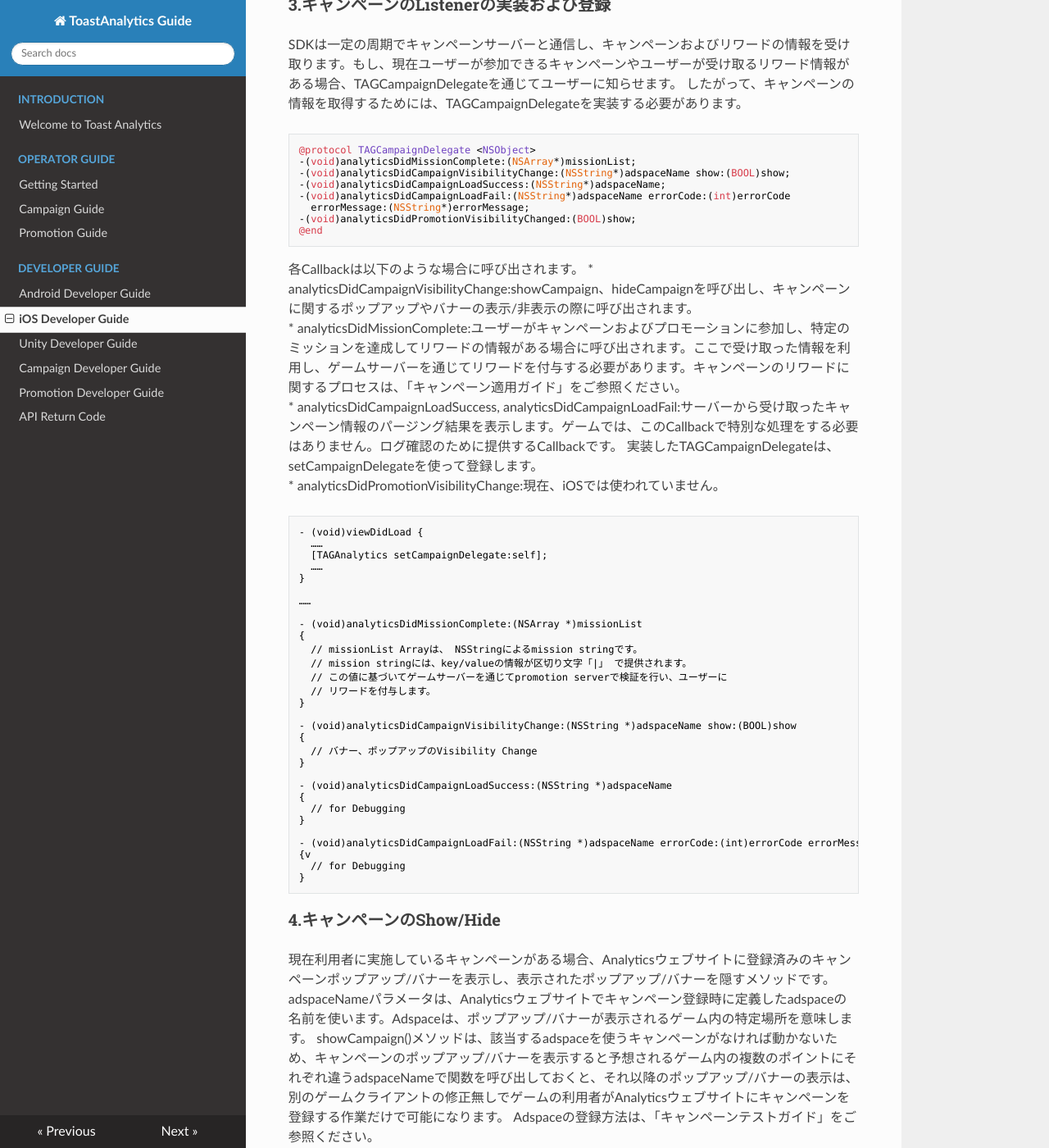
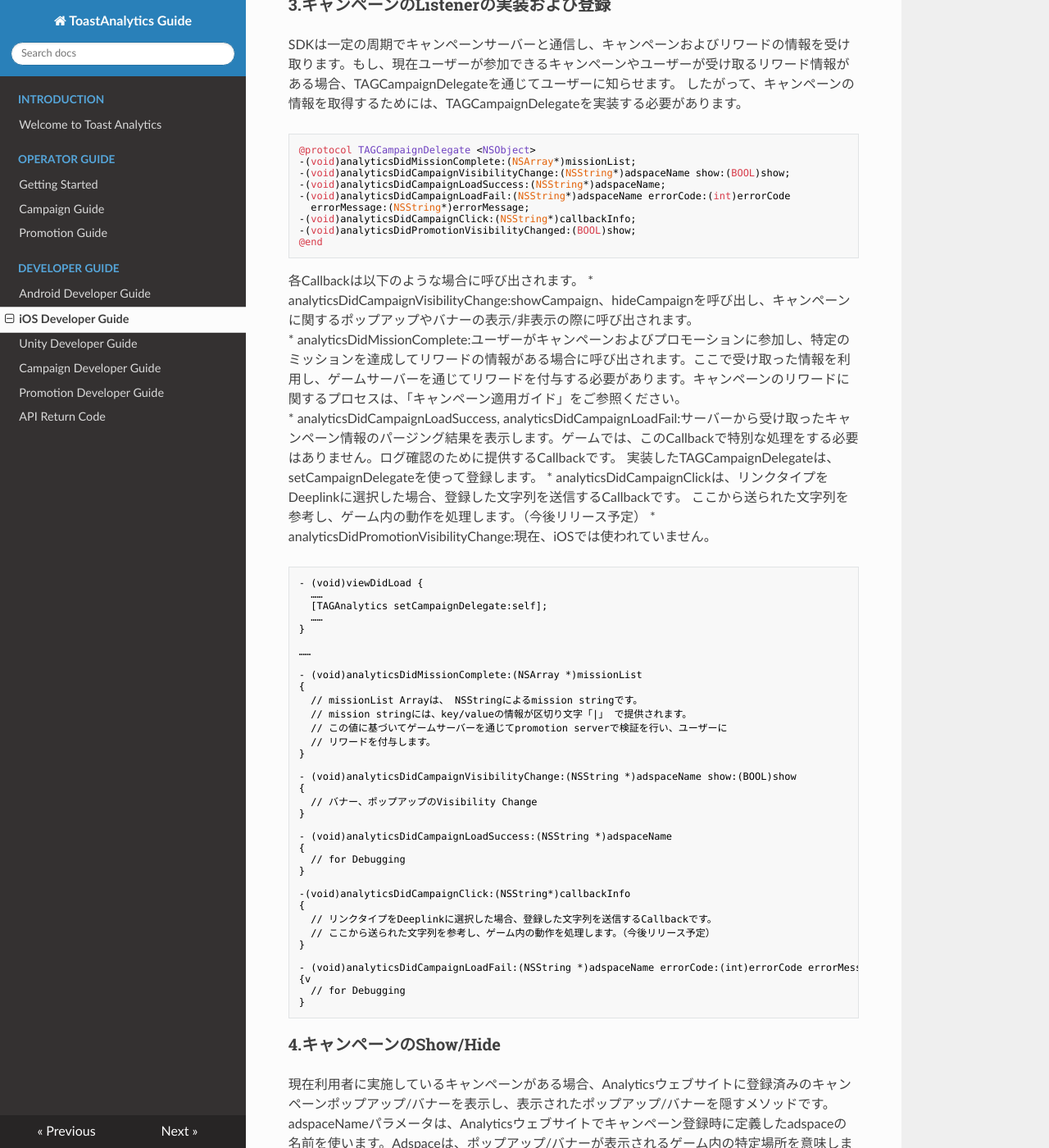
Before and after one commit to ToastAnalytics/ToastAnalytics_JA, an MkDocs documentation site: the page built from docs/Developer/5. iOS Developer Guide.md, in a window 1280 px wide and 1400 px high, scrolled down 6274 px. Shown: the whole window at 82% size. Built offline with MkDocs 1.6.1, drawn with Linux system fonts in a browser that asks for light colours; nearby versions of some CDN libraries; old or Windows-style settings are respelled for this version of MkDocs.

Commit message:
Update 5. iOS Developer Guide.md

````diff
--- a/docs/Developer/5. iOS Developer Guide.md
+++ b/docs/Developer/5. iOS Developer Guide.md
@@ -254,6 +254,7 @@ SDKは一定の周期でキャンペーンサーバーと通信し、キャン
 -(void)analyticsDidCampaignLoadSuccess:(NSString*)adspaceName;
 -(void)analyticsDidCampaignLoadFail:(NSString*)adspaceName errorCode:(int)errorCode
   errorMessage:(NSString*)errorMessage;
+-(void)analyticsDidCampaignClick:(NSString*)callbackInfo;
 -(void)analyticsDidPromotionVisibilityChanged:(BOOL)show;
 @end
 ```
@@ -263,6 +264,8 @@ SDKは一定の周期でキャンペーンサーバーと通信し、キャン
 * analyticsDidMissionComplete:ユーザーがキャンペーンおよびプロモーションに参加し、特定のミッションを達成してリワードの情報がある場合に呼び出されます。ここで受け取った情報を利用し、ゲームサーバーを通じてリワードを付与する必要があります。キャンペーンのリワードに関するプロセスは、「キャンペーン適用ガイド」をご参照ください。
 * analyticsDidCampaignLoadSuccess, analyticsDidCampaignLoadFail:サーバーから受け取ったキャンペーン情報のパージング結果を表示します。ゲームでは、このCallbackで特別な処理をする必要はありません。ログ確認のために提供するCallbackです。
 実装したTAGCampaignDelegateは、setCampaignDelegateを使って登録します。
+* analyticsDidCampaignClickは、リンクタイプをDeeplinkに選択した場合、登録した文字列を送信するCallbackです。
+ここから送られた文字列を参考し、ゲーム内の動作を処理します。（今後リリース予定）
 * analyticsDidPromotionVisibilityChange:現在、iOSでは使われていません。
 
 ```objective-c
@@ -290,6 +293,12 @@ SDKは一定の周期でキャンペーンサーバーと通信し、キャン
 - (void)analyticsDidCampaignLoadSuccess:(NSString *)adspaceName
 {
   // for Debugging
+}
+
+-(void)analyticsDidCampaignClick:(NSString*)callbackInfo
+{
+  // リンクタイプをDeeplinkに選択した場合、登録した文字列を送信するCallbackです。
+  // ここから送られた文字列を参考し、ゲーム内の動作を処理します。（今後リリース予定）
 }
 
 - (void)analyticsDidCampaignLoadFail:(NSString *)adspaceName errorCode:(int)errorCode errorMessage:(NSString *)errorMessage
````
